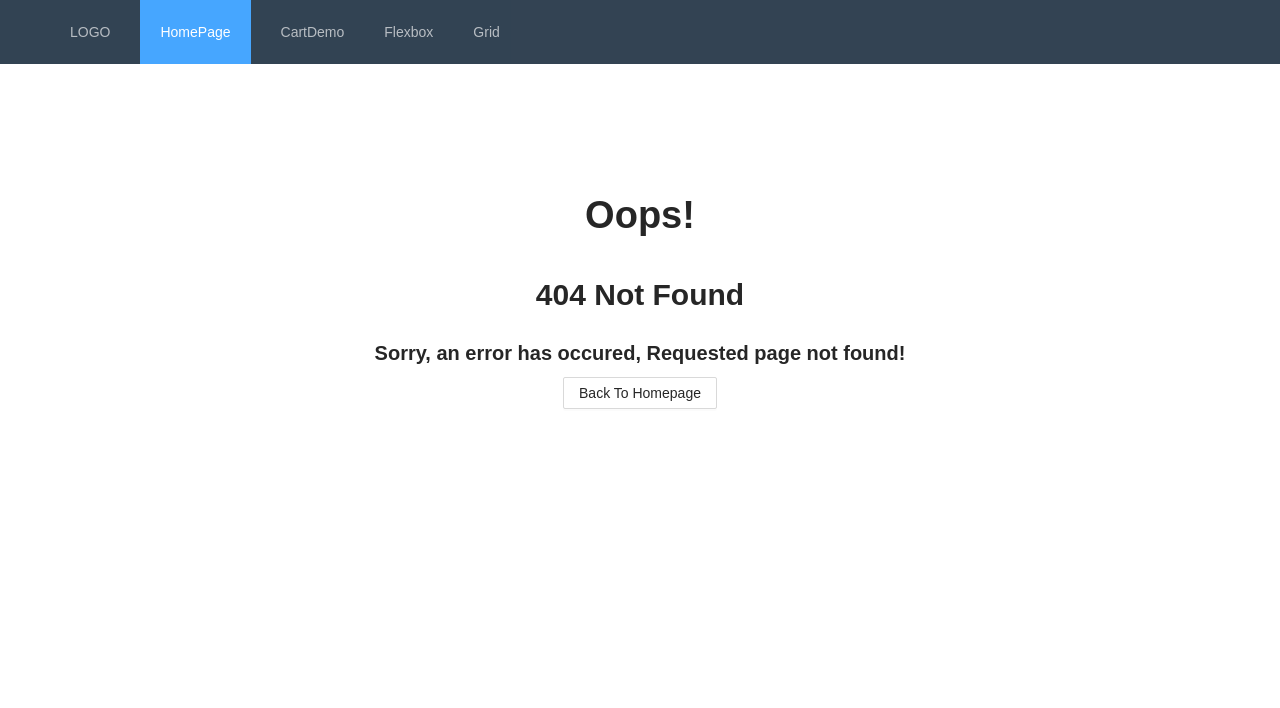
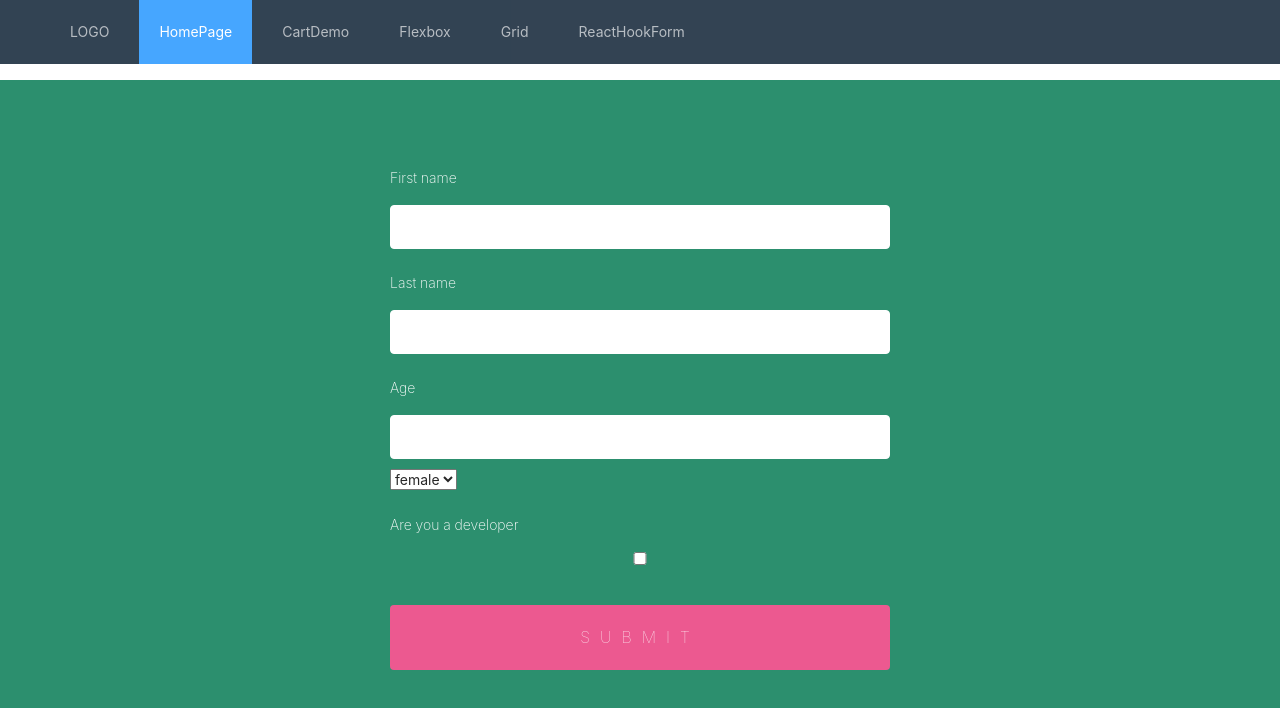
Before and after one commit to nghiaacoustic/AntDemo, a React (Create React App) app: page /rhf in a window 1280 px wide. Before the commit this address had no page. Shown: the top 708 px of the page. Built offline with nearby package versions, Linux system fonts and the light colour scheme.

Commit message:
add react form hook

```diff
--- a/src/App.css
+++ b/src/App.css
@@ -5,29 +5,29 @@
     padding: 0;
 }
 
-a {
+/* a {
     text-decoration: none;
-}
+} */
 
 /* img {
     display: block;
     max-width: 100%;
 } */
 
-body, input, button, textarea, select {
+/* body, input, button, textarea, select {
     outline: none;
     font-size: 12px;
     line-height: 1.5;
     font-family: "Poppins", sans-serif;
-}
+} */
 
-input {
+/* input {
     line-height: normal;
-}
+} */
 
-button {
+/* button {
     cursor: pointer;
-}
+} */
 
 .cardC {
     text-align: center;
--- a/src/App.js
+++ b/src/App.js
@@ -5,6 +5,7 @@ import CartComponent from './components';
 import Home from './Layouts/Home/index';
 import PageNotFound from './Layouts/PageNotFound';
 import Flexbox from './Layouts/Flexbox/Flexbox';
+import ReactHookForm from './Layouts/ReactHookForm';
 
 //antd
 import { Layout, Menu } from 'antd';
@@ -33,9 +34,10 @@ function App() {
             <Menu.Item key="1" style={{ marginRight: '10px' }}>
               <Link to="/home">HomePage</Link>
             </Menu.Item>
-            <Menu.Item key="2"><Link to="/cart" exact>CartDemo</Link></Menu.Item>
-            <Menu.Item key="3"><Link to="/flexbox" exact>Flexbox</Link></Menu.Item>
-            <Menu.Item key="4"><Link to="/grid" exact>Grid</Link></Menu.Item>
+            <Menu.Item key="2" style={{ marginRight: '10px' }}><Link to="/cart" exact>CartDemo</Link></Menu.Item>
+            <Menu.Item key="3" style={{ marginRight: '10px' }}><Link to="/flexbox" exact>Flexbox</Link></Menu.Item>
+            <Menu.Item key="4" style={{ marginRight: '10px' }}><Link to="/grid" exact>Grid</Link></Menu.Item>
+            <Menu.Item key="5" style={{ marginRight: '10px' }}><Link to="/rhf" exact>ReactHookForm</Link></Menu.Item>
           </Menu>
         </Header>
       </Layout>
@@ -55,10 +57,13 @@ function App() {
           <Home />
         </Route>
         <Route path="/flexbox" exact>
-          <Flexbox/>
+          <Flexbox />
         </Route>
         <Route path="/grid" exact>
-          <Grid/>
+          <Grid />
+        </Route>
+        <Route path="/rhf" exact>
+          <ReactHookForm />
         </Route>
         <Route>
           <PageNotFound />
--- /dev/null
+++ b/src/Layouts/ReactHookForm/index.js
@@ -0,0 +1,67 @@
+import React from "react";
+import { useForm } from "react-hook-form";
+import Swal from "sweetalert2";
+
+import "./styles.css";
+
+export default function ReactHookForm() {
+
+    const FormValues = {
+        firstName: '',
+        lastName: '',
+        age: null,
+        gender: '',
+        developer: ''
+    }
+
+    const { register, handleSubmit, formState: { errors }
+    } = useForm(FormValues);
+    const onSubmit = (data) => {
+        if (errors.length !== -1) {
+            return Swal.fire({
+                title: 'Great! Now your infomation is:',
+                showClass: {
+                    popup: 'animate__animated animate__fadeInDown'
+                },
+                hideClass: {
+                    popup: 'animate__animated animate__fadeOutUp'
+                },
+                html:
+                    `<div>Full name: ${data.firstName + ' ' + data.lastName}</div>` +
+                    `<div>Age: ${data.age} years old</div>` +
+                    `<div>Gender: ${data.gender}</div>` +
+                    `<div>${data.developer ? 'You are developer' : 'You are not developer'}</div>`,
+
+            })
+        }
+    };
+    console.log('errors', errors)
+
+    return (
+        <div className='container'>
+            <form onSubmit={handleSubmit(onSubmit)}>
+                <label htmlFor='firstName'>First name</label>
+                <input {...register("firstName", { required: true, maxLength: 20 })} id='firstName' />
+                {errors.firstName && <p>{errors.firstName.message}</p>}
+
+                <label htmlFor='lastName'>Last name</label>
+                <input {...register("lastName", { required: true, maxLength: 10 })} id='lastName' />
+                {errors.lastName && <p>{errors.lastName.message}</p>}
+
+                <label htmlFor='age'>Age</label>
+                <input {...register("age", { required: true, max: 150, valueAsNumber: true })} id='age' />
+                {errors.age && <p>{errors.age.message}</p>}
+                <select {...register("gender")} id='gender'>
+                    <option value="female">female</option>
+                    <option value="male">male</option>
+                    <option value="other">other</option>
+                </select>
+
+                <label htmlFor='developer'>Are you a developer</label>
+                <input {...register("developer")} type='checkbox' value='yes' />
+
+                <input type="submit" />
+            </form>
+        </div>
+    );
+}
--- /dev/null
+++ b/src/Layouts/ReactHookForm/styles.css
@@ -0,0 +1,92 @@
+form {
+    max-width: 500px;
+    margin: 0 auto;
+}
+
+.container {
+    background-color: rgb(44, 143, 110);
+    width: 100%;
+    height: 100vh;
+    padding-top: 5%;
+}
+
+h1 {
+    font-weight: 100;
+    color: white;
+    text-align: center;
+    padding-bottom: 10px;
+    border-bottom: 1px solid rgb(79, 98, 148);
+}
+
+.form {
+    background: #0e101c;
+    max-width: 400px;
+    margin: 0 auto;
+}
+
+p::before {
+    display: inline;
+    content: "⚠ ";
+}
+
+input {
+    display: block;
+    box-sizing: border-box;
+    width: 100%;
+    border-radius: 4px;
+    border: 1px solid white;
+    padding: 10px 15px;
+    margin-bottom: 10px;
+    font-size: 14px;
+}
+
+label {
+    line-height: 2;
+    text-align: left;
+    display: block;
+    margin-bottom: 13px;
+    margin-top: 20px;
+    color: white;
+    font-size: 14px;
+    font-weight: 200;
+}
+
+input[type="submit"] {
+    background: #ec5990;
+    color: white;
+    text-transform: uppercase;
+    border: none;
+    margin-top: 40px;
+    padding: 20px;
+    font-size: 16px;
+    font-weight: 100;
+    letter-spacing: 10px;
+}
+
+input[type="submit"]:hover {
+    background: #bf1650;
+}
+
+input[type="button"]:active, input[type="submit"]:active {
+    transition: 0.3s all;
+    transform: translateY(3px);
+    border: 1px solid transparent;
+    opacity: 0.8;
+}
+
+input:disabled {
+    opacity: 0.4;
+}
+
+input[type="button"]:hover {
+    transition: 0.3s all;
+}
+
+input[type="submit"] {
+    -webkit-appearance: none;
+}
+
+
+hr {
+    margin-top: 30px;
+}
```
Also changed, not shown: package.json (+7 -1 lines), 2 other files (tests, documents, lock files or other folders).
